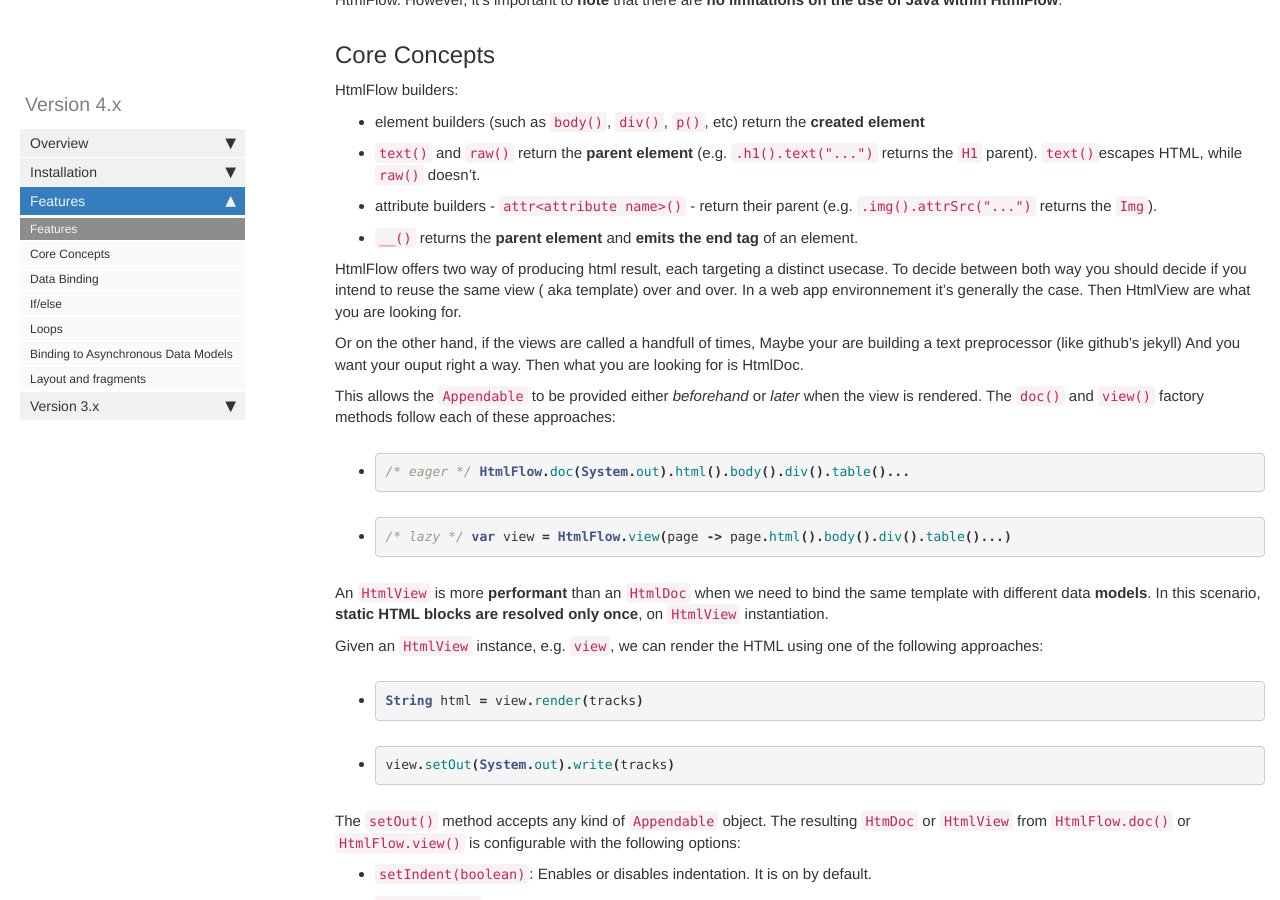
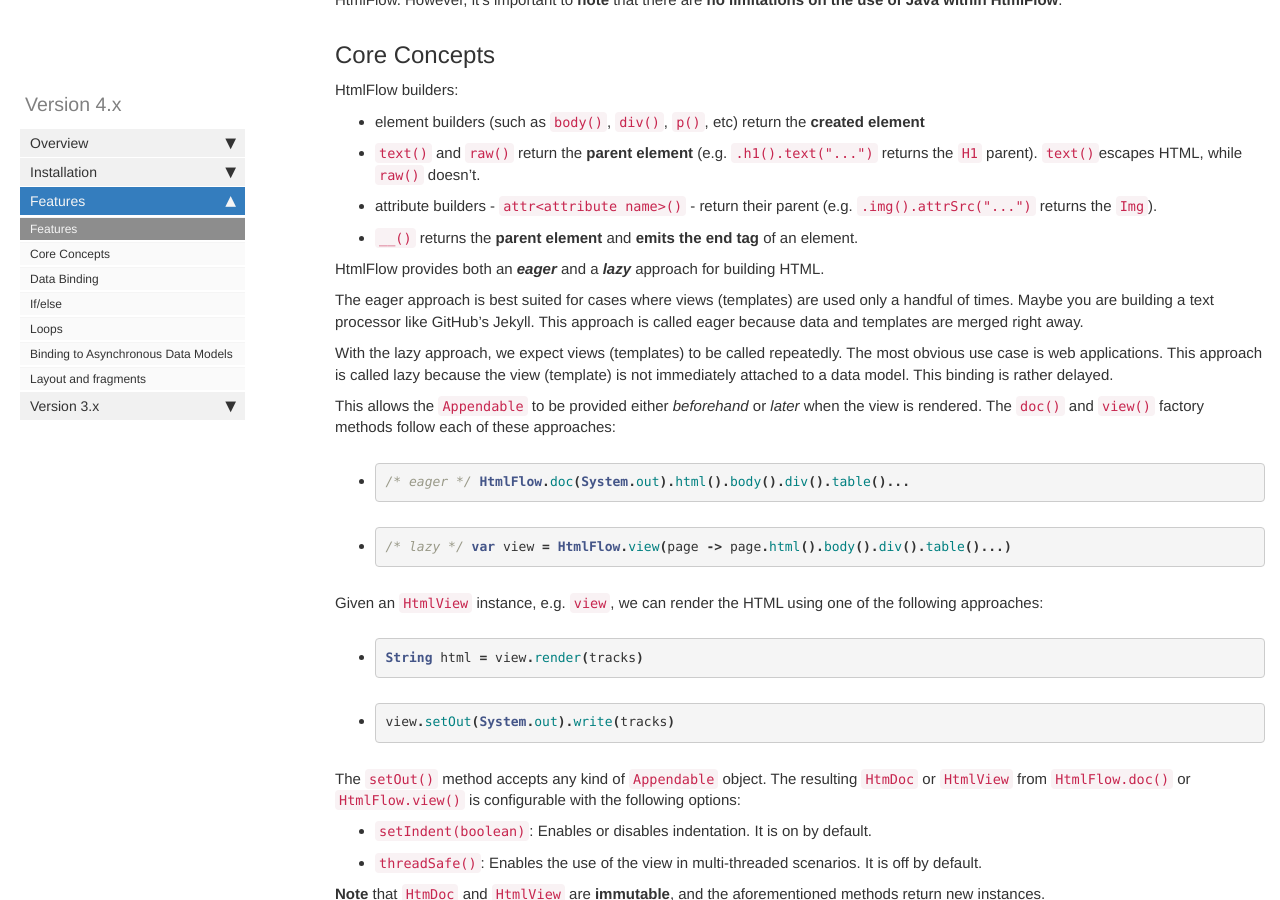
Before and after one commit to xmlet/HtmlFlow, a Jekyll site: the page built from pages/htmlflow/features.md, in a window 1280 px wide and 900 px high, scrolled down 439 px. Built offline with Jekyll 4.4.1, drawn with Linux system fonts in a browser that asks for light colours; comment, search, counter and statistics services are not loaded.

Commit message:
Update features.md
trying a different approche

```diff
--- a/pages/htmlflow/features.md
+++ b/pages/htmlflow/features.md
@@ -23,12 +23,14 @@
 * attribute builders - `attr<attribute name>()` - return their parent (e.g. `.img().attrSrc("...")` returns the `Img`).
 * `__()` returns the **parent element** and **emits the end tag** of an element.
 
-HtmlFlow offers two way of producing html result, each targeting a distinct usecase.
-To decide between both way you should decide if you intend to reuse the same view ( aka template) over and over.
-In a web app environnement it's generally the case. Then HtmlView are what you are looking for.
+HtmlFlow provides both an **_eager_** and a **_lazy_** approach for building HTML.
 
-Or on the other hand, if the views are called a handfull of times, Maybe your are building a text preprocessor (like github's jekyll)
-And you want your ouput right a way. Then what you are looking for is HtmlDoc.
+The eager approach is best suited for cases where views (templates) are used only a handful of times.
+Maybe you are building a text processor like GitHub's Jekyll. This approach is called eager because data and templates are merged right away.
+
+With the lazy approach, we expect views (templates) to be called repeatedly.
+The most obvious use case is web applications. This approach is called lazy because the view (template)
+is not immediately attached to a data model. This binding is rather delayed.
 
 This allows the `Appendable` to be provided either _beforehand_ or _later_ when
 the view is rendered.
@@ -41,10 +43,6 @@
 {% highlight java %}/* lazy */ var view = HtmlFlow.view(page -> page.html().body().div().table()...){% endhighlight %}
     </li>
 </ul>
-
-An `HtmlView` is more **performant** than an `HtmlDoc` when we need to bind
-the same template with different data **models**.
-In this scenario, **static HTML blocks are resolved only once**, on `HtmlView` instantiation.
 
 Given an `HtmlView` instance, e.g. `view`, we can render the HTML using one of the
 following approaches:
```
